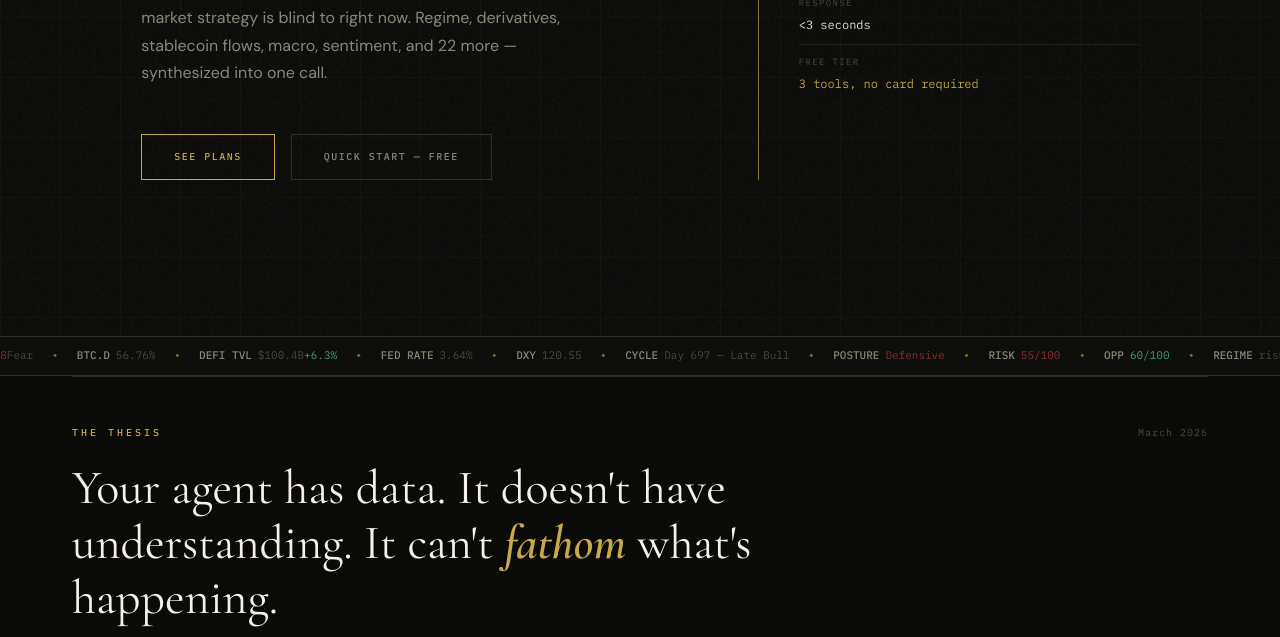
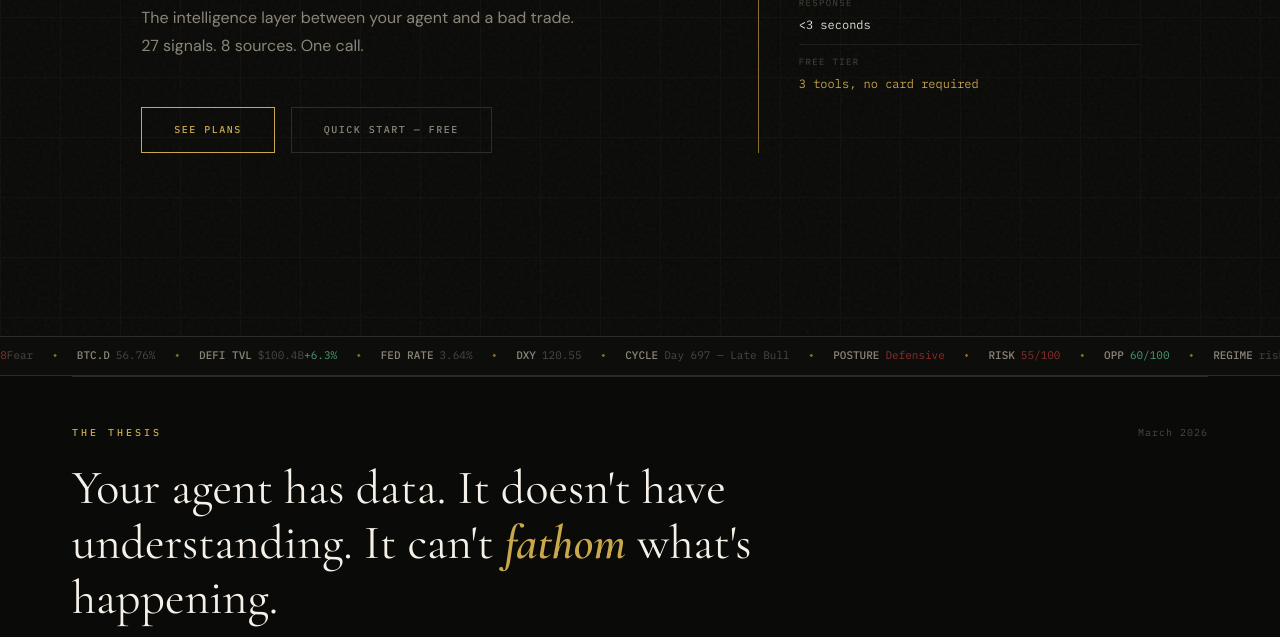
Before and after one commit to 0xHashy/fathom-fyi, a website: page index.html in a window 1280 px wide. Shown: the part 463-1100 px from the top of the page. Drawn offline with nearby package versions, Linux system fonts and the light colour scheme.

Commit message:
Hero sub: concise value prop

```diff
--- a/index.html
+++ b/index.html
@@ -560,7 +560,7 @@
       <div>
         <div class="hero-label">FATHOM.FYI &mdash; FOR YOUR INTELLIGENCE</div>
         <h1>Can your agent<br><em>fathom</em> the market?</h1>
-        <p class="hero-sub">27 signals your trading bot, DeFi agent, or prediction market strategy is blind to right now. Regime, derivatives, stablecoin flows, macro, sentiment, and 22 more &mdash; synthesized into one call.</p>
+        <p class="hero-sub">The intelligence layer between your agent and a bad trade. 27 signals. 8 sources. One call.</p>
         <div class="hero-ctas">
           <a href="#pricing" class="btn-gold">See Plans</a>
           <a href="#quickstart" class="btn-ghost">Quick Start &mdash; Free</a>
```
